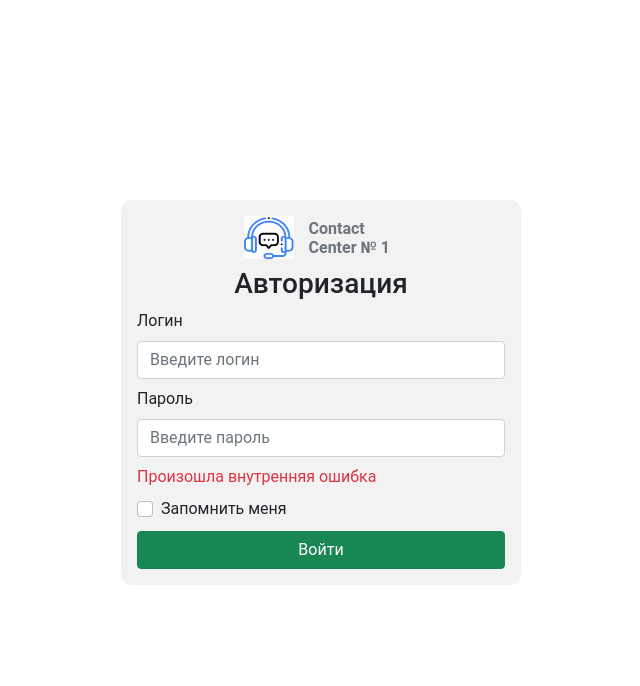
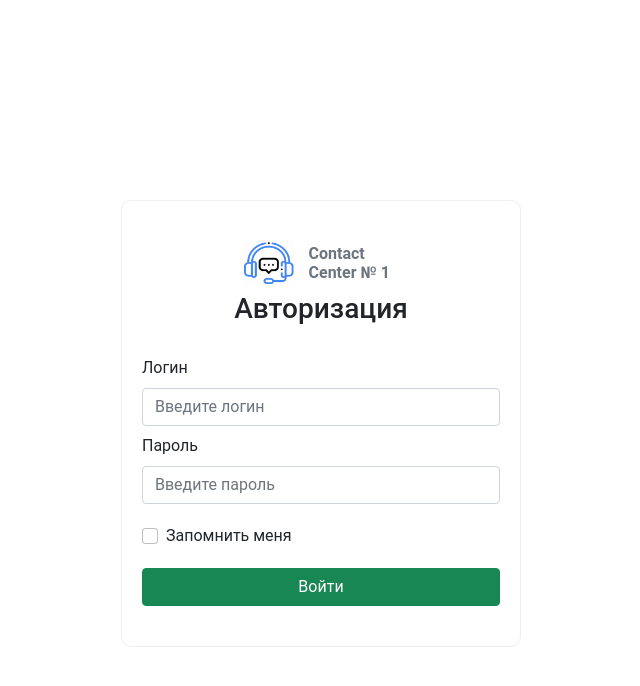
Before and after one commit to Pomatrosit/call-center, a React (Create React App) app: page /auth in a window 1280 px wide. Both pictures are taken after a click on the element "Выход". Shown: the top 686 px of the page, without its empty margins (319-959 px from the left). Built offline with nearby package versions, Linux system fonts and the light colour scheme.

Commit message:
style changes && compoment auth move

```diff
--- a/src/pages/Auth/Auth.module.scss
+++ b/src/components/Login/Login.module.scss
@@ -2,13 +2,13 @@
 @import "../../styles/mixins.scss";
 
 .auth {
-  background: rgba(0, 0, 0, 0.05);
-  padding: 2vh;
+  padding: 40px 20px;
 
   margin: 200px auto;
   width: 400px;
 
   border-radius: 10px;
+  border: 1px solid #eee;
 
   .logo {
     & > div {
@@ -17,11 +17,16 @@
   }
 
   h3 {
+    margin-bottom: 30px;
     text-align: center;
   }
 
   .dangerText {
     color: $dangerColor;
+  }
+
+  .check {
+    margin: 20px 0;
   }
 
   .marginTop {
--- a/src/pages/Auth/Auth.tsx
+++ b/src/components/Login/Login.tsx
@@ -4,7 +4,7 @@ import { useDispatch } from "react-redux";
 import { useNavigate } from "react-router-dom";
 import Logo from "../../components/Logo";
 import { setAuth } from "../../store/auth/actions";
-import style from "./Auth.module.scss";
+import style from "./Login.module.scss";
 import cls from "classnames";
 
 const enum ErrorCode {
@@ -114,7 +114,7 @@ const Auth: FC = () => {
           )}
         </Form.Group>
 
-        {!errors.isInternalErr && (
+        {errors.isInternalErr && (
           <p className={cls(style.error, style.marginTop)}>
             Произошла внутренняя ошибка
           </p>
@@ -122,6 +122,7 @@ const Auth: FC = () => {
 
         <Form.Group className={style.marginTop} controlId="checkbox">
           <Form.Check
+            className={style.check}
             checked={checked}
             onChange={(e) => setChecked(e.target.checked)}
             type="checkbox"
@@ -130,7 +131,7 @@ const Auth: FC = () => {
         </Form.Group>
 
         <Button
-          className={cls(style.marginTop, style.button)}
+          className={cls(style.button)}
           variant="success"
           onClick={() => loginBtnClickHandler()}
         >
--- /dev/null
+++ b/src/components/Login/index.ts
@@ -0,0 +1 @@
+export { default } from "./Login";
--- /dev/null
+++ b/src/pages/Auth.tsx
@@ -0,0 +1,8 @@
+import { FC } from "react";
+import Login from "../components/Login";
+
+const Auth: FC = () => {
+  return <Login />;
+};
+
+export default Auth;
--- a/src/pages/Auth/index.ts
+++ /dev/null
@@ -1 +0,0 @@
-export { default } from "./Auth";
```
